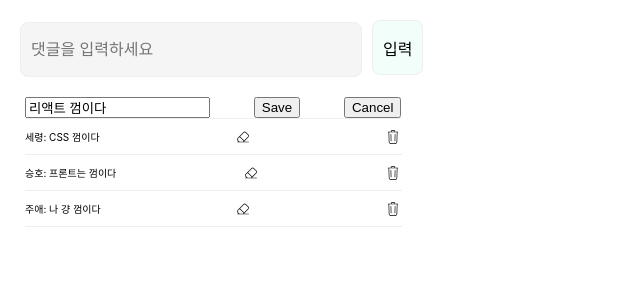
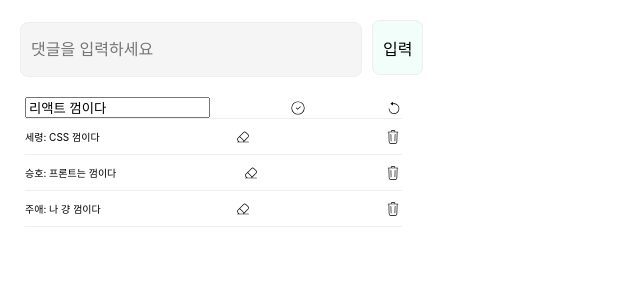
Before and after one commit to sosohandiary/FE, a React (Create React App) app: page /detail in a window 1280 px wide. Both pictures are taken after a click on the icon 246 px from the left and 114 px from the top of the page. Shown: the top 300 px of the page, without its empty margins (0-640 px from the left). Built offline with nearby package versions, Linux system fonts and the light colour scheme.

Commit message:
댓글창 아이콘 수정

```diff
--- a/src/components/detail/Comment.jsx
+++ b/src/components/detail/Comment.jsx
@@ -1,6 +1,6 @@
 import React, { useState } from "react";
 import "../../styles/detail.css";
-import { CiEraser, CiTrash } from "react-icons/ci";
+import { CiEraser, CiTrash, CiUndo, CiCircleCheck } from "react-icons/ci";
 
 const Comment = ({ id, userName, content, handleDelete }) => {
   const [isEditing, setIsEditing] = useState(false);
@@ -32,8 +32,8 @@ const Comment = ({ id, userName, content, handleDelete }) => {
     return (
       <div className="commentDiv">
         <input type="text" value={updatedContent} onChange={handleContentChange} />
-        <button onClick={handleSaveClick}>Save</button>
-        <button onClick={handleCancelClick}>Cancel</button>
+        <CiCircleCheck onClick={handleSaveClick} />
+        <CiUndo onClick={handleCancelClick} />
       </div>
     );
   } else {
@@ -42,8 +42,8 @@ const Comment = ({ id, userName, content, handleDelete }) => {
         <p>
           {userName}: {content}
         </p>
-        <CiEraser onClick={handleEditClick}>Edit</CiEraser>
-        <CiTrash onClick={handleDeleteClick}></CiTrash>
+        <CiEraser onClick={handleEditClick} />
+        <CiTrash onClick={handleDeleteClick} />
       </div>
     );
   }
```
